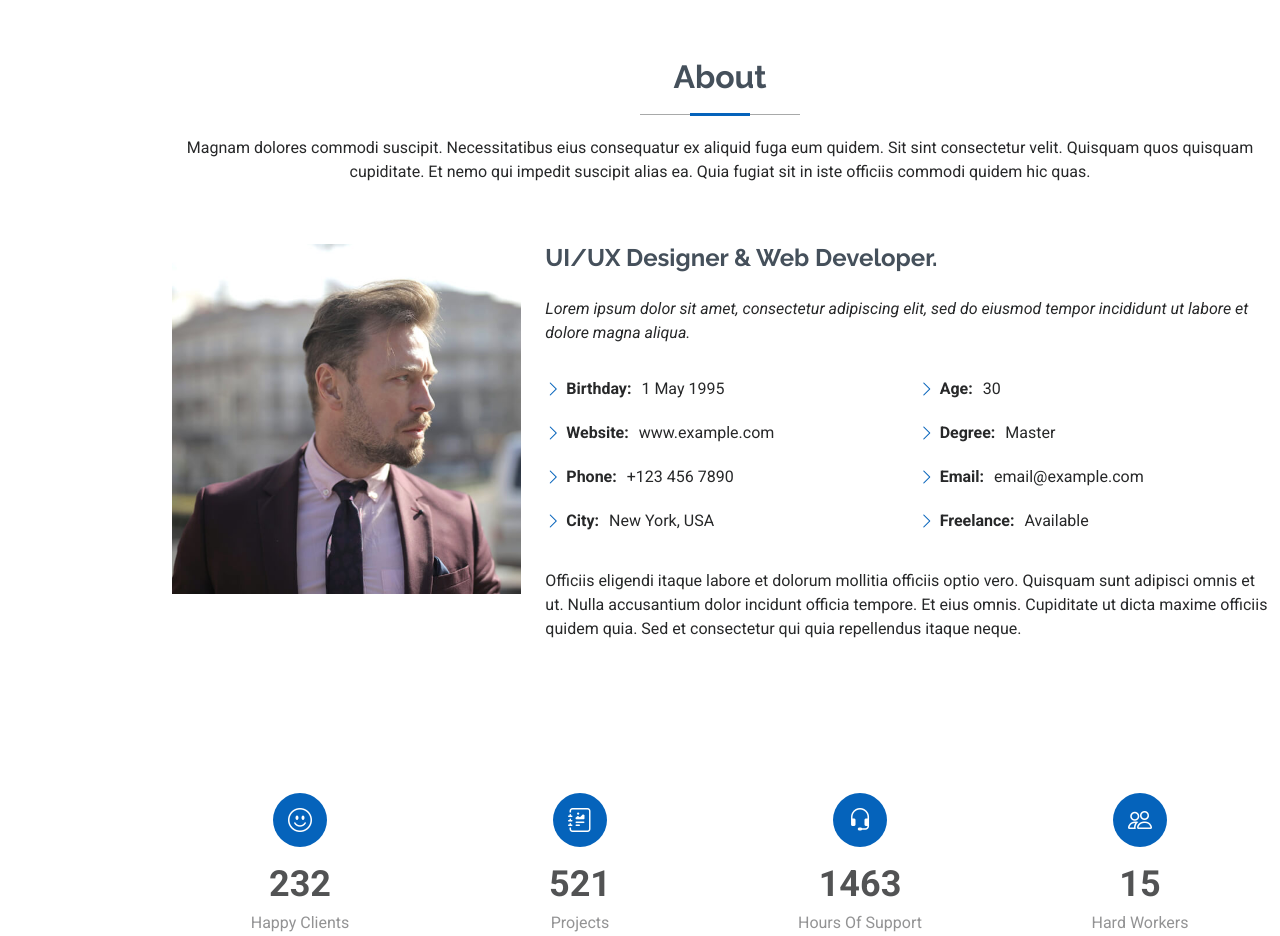
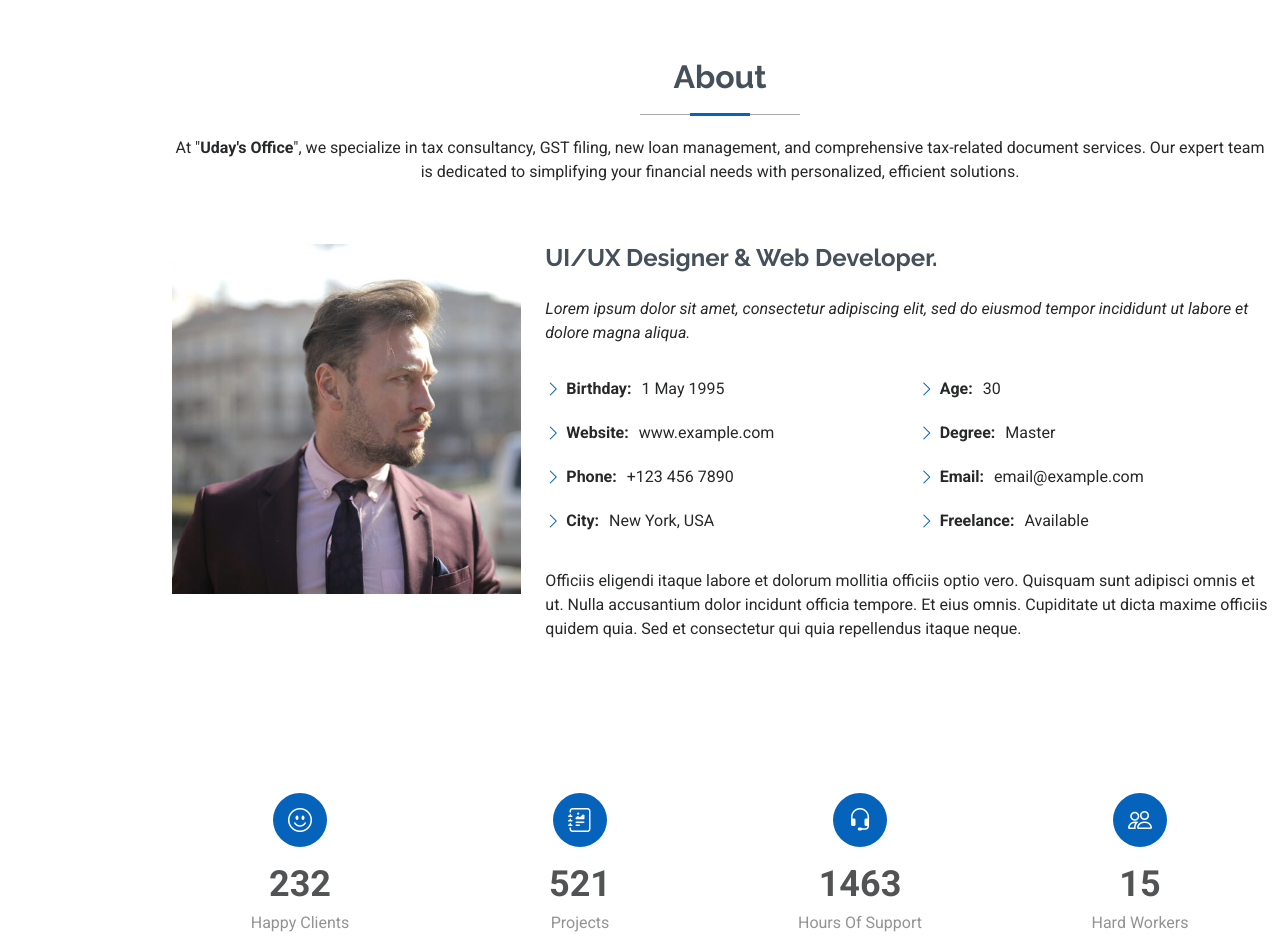
Before and after one commit to iamshreeji-copy1/upp, a plain HTML site: page index.html in a window 1280 px wide. Shown: the part 802-1738 px from the top of the page. Drawn offline with Linux system fonts and the light colour scheme; animation ran at ten frames a second.

Commit message:
Update index.html

```diff
--- a/index.html
+++ b/index.html
@@ -86,7 +86,7 @@
       <!-- Section Title -->
       <div class="container section-title" data-aos="fade-up">
         <h2>About</h2>
-        <p>Magnam dolores commodi suscipit. Necessitatibus eius consequatur ex aliquid fuga eum quidem. Sit sint consectetur velit. Quisquam quos quisquam cupiditate. Et nemo qui impedit suscipit alias ea. Quia fugiat sit in iste officiis commodi quidem hic quas.</p>
+        <p>At "<b>Uday's Office</b>", we specialize in tax consultancy, GST filing, new loan management, and comprehensive tax-related document services. Our expert team is dedicated to simplifying your financial needs with personalized, efficient solutions.</p>
       </div><!-- End Section Title -->
 
       <div class="container" data-aos="fade-up" data-aos-delay="100">
```
